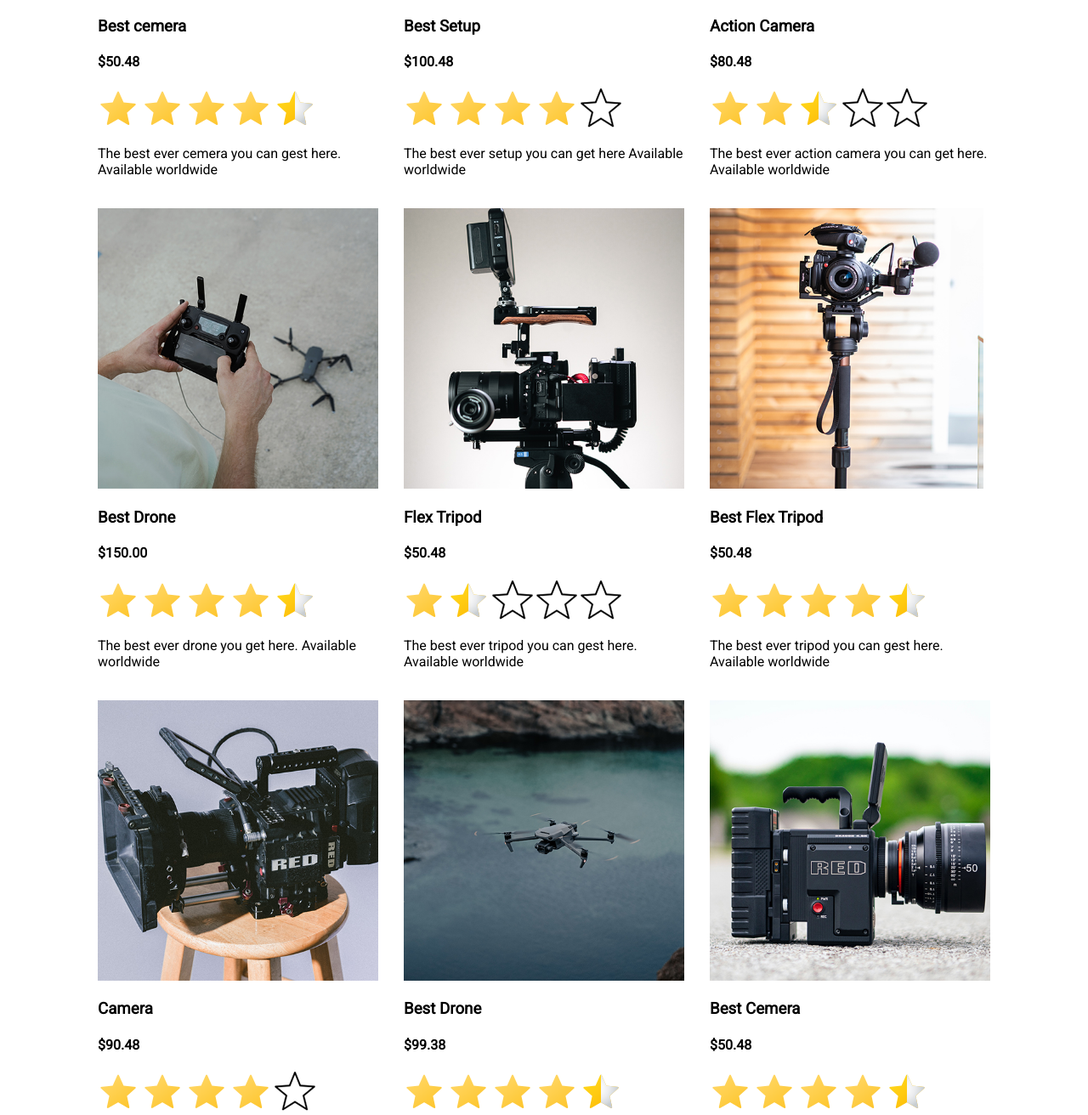
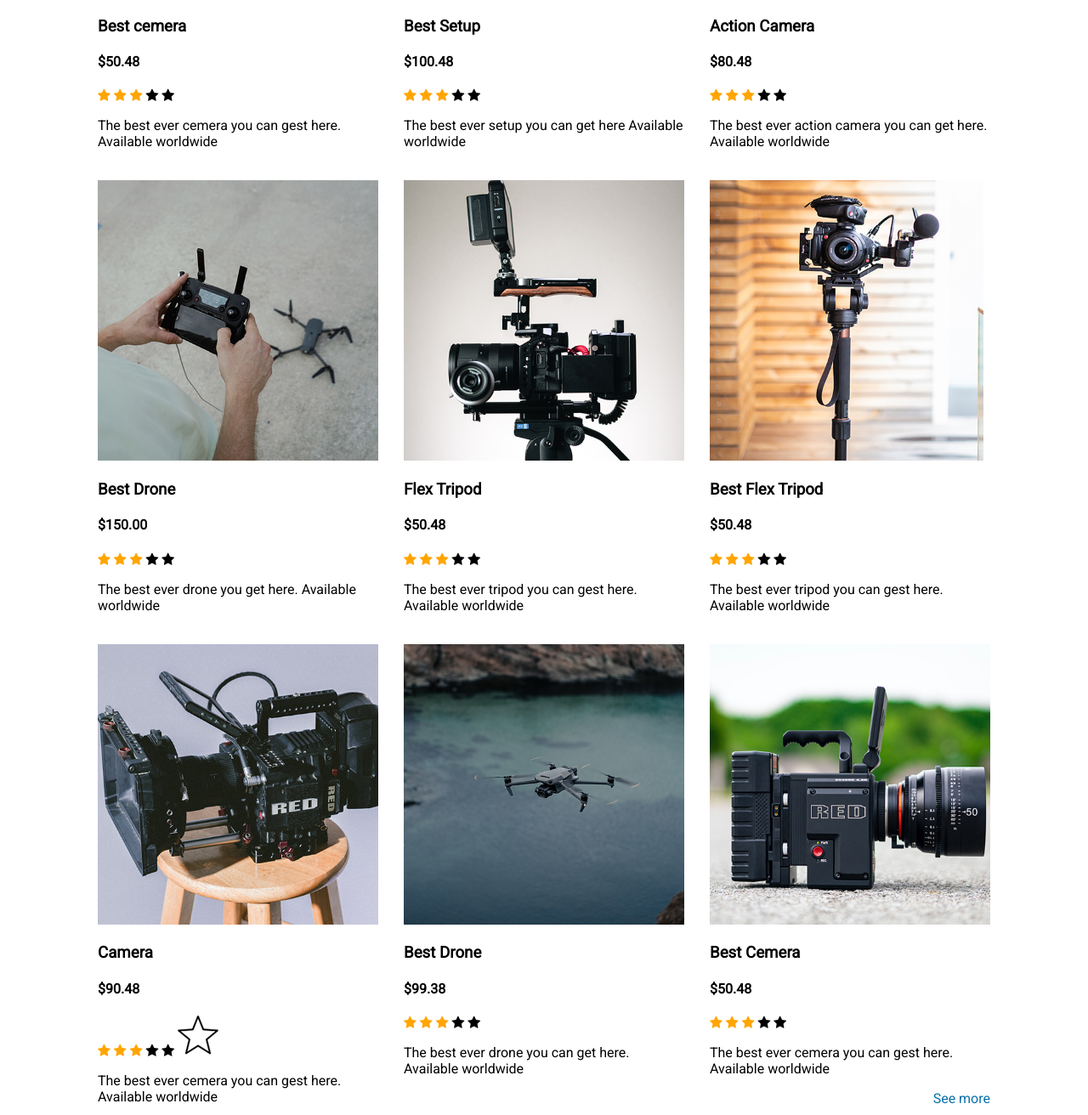
Before and after one commit to mdshodullahsk/Assignment3, a plain HTML site: page index.html in a window 1280 px wide. Shown: the part 1231-2543 px from the top of the page at 85% size. Drawn offline with Linux system fonts and the light colour scheme.

Commit message:
star-rating

```diff
--- a/index.html
+++ b/index.html
@@ -10,6 +10,9 @@
     <link rel="stylesheet" href="/style/style.css">
     <!-- google fonts link -->
     <link rel="preconnect" href="https://fonts.googleapis.com"><link rel="preconnect" href="https://fonts.gstatic.com" crossorigin><link href="https://fonts.googleapis.com/css2?family=Roboto&display=swap" rel="stylesheet">
+
+    <!-- font awsome -->
+    <link rel="stylesheet" href="https://cdnjs.cloudflare.com/ajax/libs/font-awesome/4.7.0/css/font-awesome.min.css">
 
 
 </head>
@@ -85,11 +88,11 @@
             <img src="/photo/product.jpg" alt="" class="product-img">
             <h3>Best cemera</h3>
             <h4>$50.48</h4>
-            <img src="/photo/icons8-star-filled-48.png" alt="">
-            <img src="/photo/icons8-star-filled-48.png" alt="">
-            <img src="/photo/icons8-star-filled-48.png" alt="">
-            <img src="/photo/icons8-star-filled-48.png" alt="">
-            <img src="/photo/icons8-star-half-empty-48.png" alt="">
+            <span class="fa fa-star checked"></span>
+<span class="fa fa-star checked"></span>
+<span class="fa fa-star checked"></span>
+<span class="fa fa-star"></span>
+<span class="fa fa-star"></span>
             <p>The best ever cemera you can gest
             here. Available worldwide</p>
         </div>
@@ -98,11 +101,11 @@
             <img src="/photo/product2.jpg" alt="" class="product-img">
             <h3>Best Setup</h3>
             <h4>$100.48</h4>
-            <img src="/photo/icons8-star-filled-48.png" alt="">
-            <img src="/photo/icons8-star-filled-48.png" alt="">
-            <img src="/photo/icons8-star-filled-48.png" alt="">
-            <img src="/photo/icons8-star-filled-48.png" alt="">
-            <img src="/photo/star emty.png" alt="">
+            <span class="fa fa-star checked"></span>
+<span class="fa fa-star checked"></span>
+<span class="fa fa-star checked"></span>
+<span class="fa fa-star"></span>
+<span class="fa fa-star"></span>
             <p>The best ever setup you can get here Available worldwide</p>
         </div>
 
@@ -110,11 +113,11 @@
             <img src="/photo/product3.jpg" alt="" class="product-img">
             <h3>Action Camera</h3>
             <h4>$80.48</h4>
-            <img src="/photo/icons8-star-filled-48.png" alt="">
-            <img src="/photo/icons8-star-filled-48.png" alt="">
-            <img src="/photo/icons8-star-half-empty-48.png" alt="">
-            <img src="/photo/star emty.png" alt="">
-            <img src="/photo/star emty.png" alt="">
+            <span class="fa fa-star checked"></span>
+<span class="fa fa-star checked"></span>
+<span class="fa fa-star checked"></span>
+<span class="fa fa-star"></span>
+<span class="fa fa-star"></span>
             <p>The best ever action camera you can get here. Available worldwide</p>
         </div>
     </div>
@@ -124,11 +127,11 @@
             <img src="/photo/product4.jpg" alt="" class="product-img">
             <h3>Best Drone</h3>
             <h4>$150.00</h4>
-            <img src="/photo/icons8-star-filled-48.png" alt="">
-            <img src="/photo/icons8-star-filled-48.png" alt="">
-            <img src="/photo/icons8-star-filled-48.png" alt="">
-            <img src="/photo/icons8-star-filled-48.png" alt="">
-            <img src="/photo/icons8-star-half-empty-48.png" alt="">
+            <span class="fa fa-star checked"></span>
+<span class="fa fa-star checked"></span>
+<span class="fa fa-star checked"></span>
+<span class="fa fa-star"></span>
+<span class="fa fa-star"></span>
             <p>The best ever drone you get here. Available worldwide</p>
         </div>
 
@@ -136,11 +139,11 @@
             <img src="/photo/product1.jpg" alt="" class="product-img">
             <h3>Flex Tripod</h3>
             <h4>$50.48</h4>
-            <img src="/photo/icons8-star-filled-48.png" alt="">
-            <img src="/photo/icons8-star-half-empty-48.png" alt="">
-            <img src="/photo/star emty.png" alt="">
-            <img src="/photo/star emty.png" alt="">
-            <img src="/photo/star emty.png" alt="">
+            <span class="fa fa-star checked"></span>
+<span class="fa fa-star checked"></span>
+<span class="fa fa-star checked"></span>
+<span class="fa fa-star"></span>
+<span class="fa fa-star"></span>
             <p>The best ever tripod you can gest
             here. Available worldwide</p>
         </div>
@@ -149,11 +152,11 @@
             <img src="/photo/product5.jpg" alt="" class="product-img">
             <h3>Best Flex Tripod</h3>
             <h4>$50.48</h4>
-            <img src="/photo/icons8-star-filled-48.png" alt="">
-            <img src="/photo/icons8-star-filled-48.png" alt="">
-            <img src="/photo/icons8-star-filled-48.png" alt="">
-            <img src="/photo/icons8-star-filled-48.png" alt="">
-            <img src="/photo/icons8-star-half-empty-48.png" alt="">
+            <span class="fa fa-star checked"></span>
+<span class="fa fa-star checked"></span>
+<span class="fa fa-star checked"></span>
+<span class="fa fa-star"></span>
+<span class="fa fa-star"></span>
             <p>The best ever tripod you can gest
             here. Available worldwide</p>
         </div>
@@ -164,10 +167,11 @@
             <img src="/photo/product6.jpg" alt="" class="product-img">
             <h3>Camera</h3>
             <h4>$90.48</h4>
-            <img src="/photo/icons8-star-filled-48.png" alt="">
-            <img src="/photo/icons8-star-filled-48.png" alt="">
-            <img src="/photo/icons8-star-filled-48.png" alt="">
-            <img src="/photo/icons8-star-filled-48.png" alt="">
+            <span class="fa fa-star checked"></span>
+<span class="fa fa-star checked"></span>
+<span class="fa fa-star checked"></span>
+<span class="fa fa-star"></span>
+<span class="fa fa-star"></span>
             <img src="/photo/star emty.png" alt="">
             <p>The best ever cemera you can gest
             here. Available worldwide</p>
@@ -177,11 +181,11 @@
             <img src="/photo/product7.jpg" alt="" class="product-img">
             <h3>Best Drone</h3>
             <h4>$99.38</h4>
-            <img src="/photo/icons8-star-filled-48.png" alt="">
-            <img src="/photo/icons8-star-filled-48.png" alt="">
-            <img src="/photo/icons8-star-filled-48.png" alt="">
-            <img src="/photo/icons8-star-filled-48.png" alt="">
-            <img src="/photo/icons8-star-half-empty-48.png" alt="">
+            <span class="fa fa-star checked"></span>
+<span class="fa fa-star checked"></span>
+<span class="fa fa-star checked"></span>
+<span class="fa fa-star"></span>
+<span class="fa fa-star"></span>
             <p>The best ever drone you can get
             here. Available worldwide</p>
         </div>
@@ -190,11 +194,11 @@
             <img src="/photo/product10.jpg" alt="" class="product-img">
             <h3>Best Cemera</h3>
             <h4>$50.48</h4>
-            <img src="/photo/icons8-star-filled-48.png" alt="">
-            <img src="/photo/icons8-star-filled-48.png" alt="">
-            <img src="/photo/icons8-star-filled-48.png" alt="">
-            <img src="/photo/icons8-star-filled-48.png" alt="">
-            <img src="/photo/icons8-star-half-empty-48.png" alt="">
+            <span class="fa fa-star checked"></span>
+<span class="fa fa-star checked"></span>
+<span class="fa fa-star checked"></span>
+<span class="fa fa-star"></span>
+<span class="fa fa-star"></span>
             <p>The best ever cemera you can gest
             here. Available worldwide</p>
             <a href="https://www.premiumbeat.com/blog/complete-guide-shooting-product-shots/" id="see-more">See more</a>
--- a/style/style.css
+++ b/style/style.css
@@ -69,7 +69,8 @@ nav h2 {
     border: 1px solid blue;
 }
 .hover-jak:hover {
-    transform: translateY(0) scale(1.1);
+    transform: scale(1.1);
+    transition: 2s;
 }
 
 /* Section two brand */
@@ -83,7 +84,6 @@ hr {
 }
 #brand-logo {
     display: flex;
-    /* margin-top: 50px; */
 }
 .brand {
     margin-right: 20px;
@@ -103,12 +103,14 @@ hr {
 .division-third {
     width: 33.33%;
     margin: 10px 15px;
-    /* margin-right: 15px;
-    margin-left: 15px; */
 }
 .product-img {
     width: 100%;
 }
+/* star rating  */
+.checked {
+    color: orange;
+  }
 #see-more {
     display: block;
     text-align: right;
```
